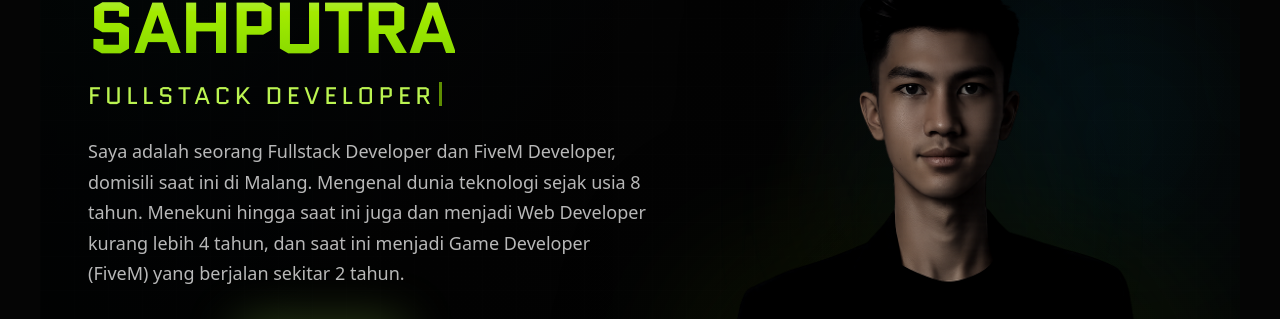
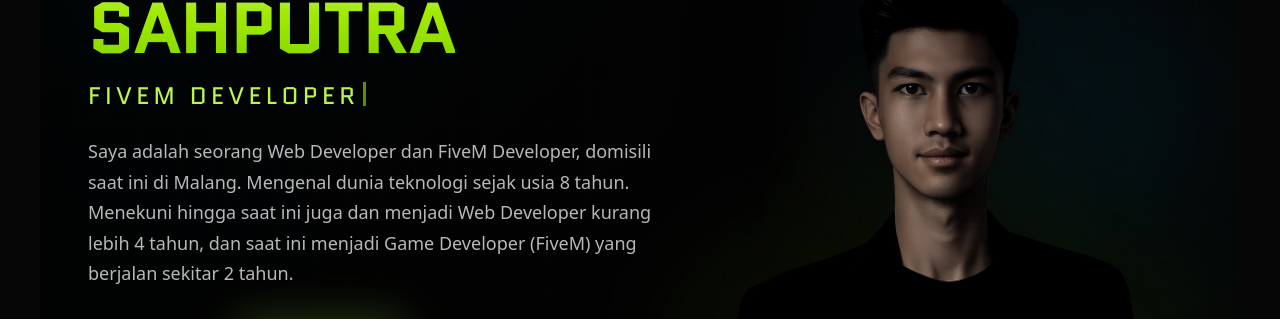
Before and after one commit to igaramadana/gatronstudio-app, a Next.js app: page / in a window 1280 px wide. Shown: the part 292-611 px from the top of the page. Built offline with nearby package versions, Linux system fonts and the light colour scheme.

Commit message:
feat: change paragraph teks

```diff
--- a/components/HeroSection.tsx
+++ b/components/HeroSection.tsx
@@ -206,7 +206,6 @@
 
 export default function HeroSection() {
   const roles = [
-    "Fullstack Developer",
     "FiveM Developer",
     "Web Developer",
   ];
@@ -330,7 +329,7 @@
                     variants={itemVariants}
                     className="max-w-2xl text-sm leading-[1.7] text-white/72 lg:text-lg"
                   >
-                    Saya adalah seorang Fullstack Developer dan FiveM Developer,
+                    Saya adalah seorang Web Developer dan FiveM Developer,
                     domisili saat ini di Malang. Mengenal dunia teknologi sejak
                     usia 8 tahun. Menekuni hingga saat ini juga dan menjadi Web
                     Developer kurang lebih 4 tahun, dan saat ini menjadi Game
```
